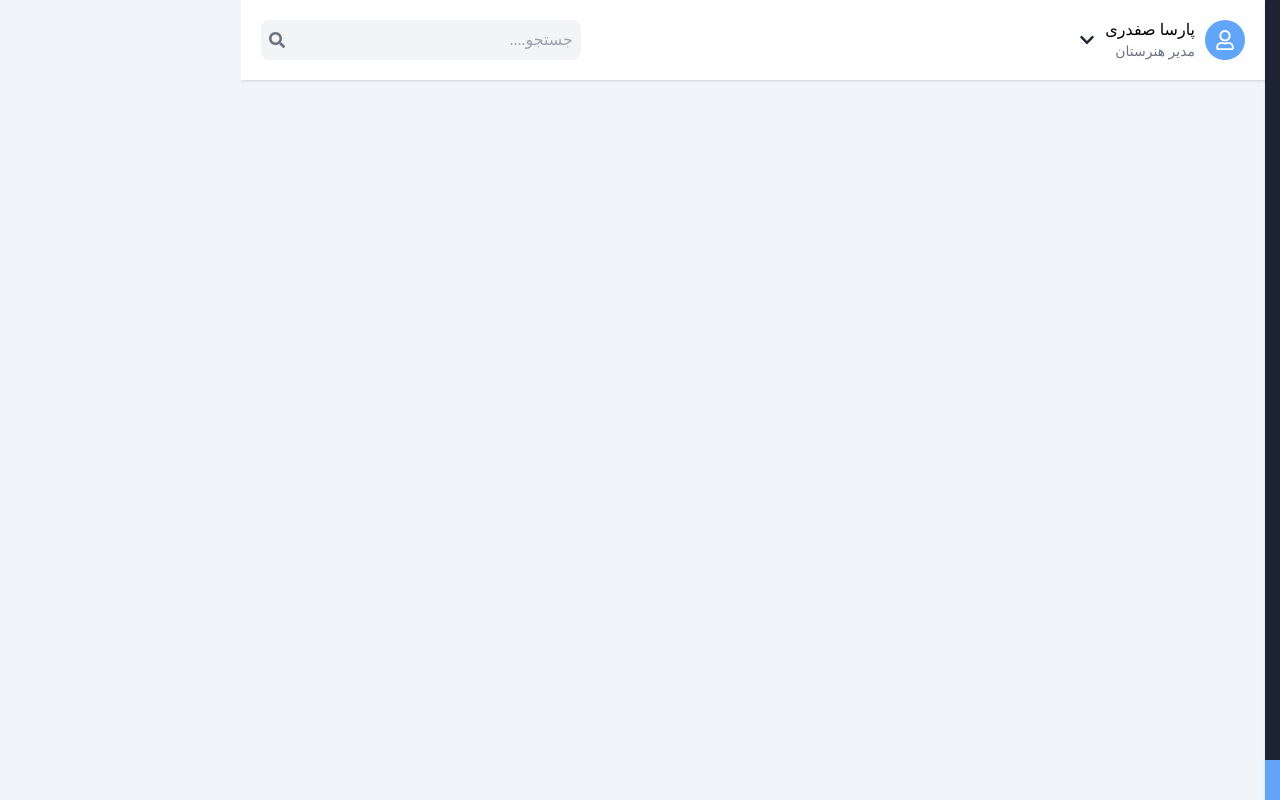
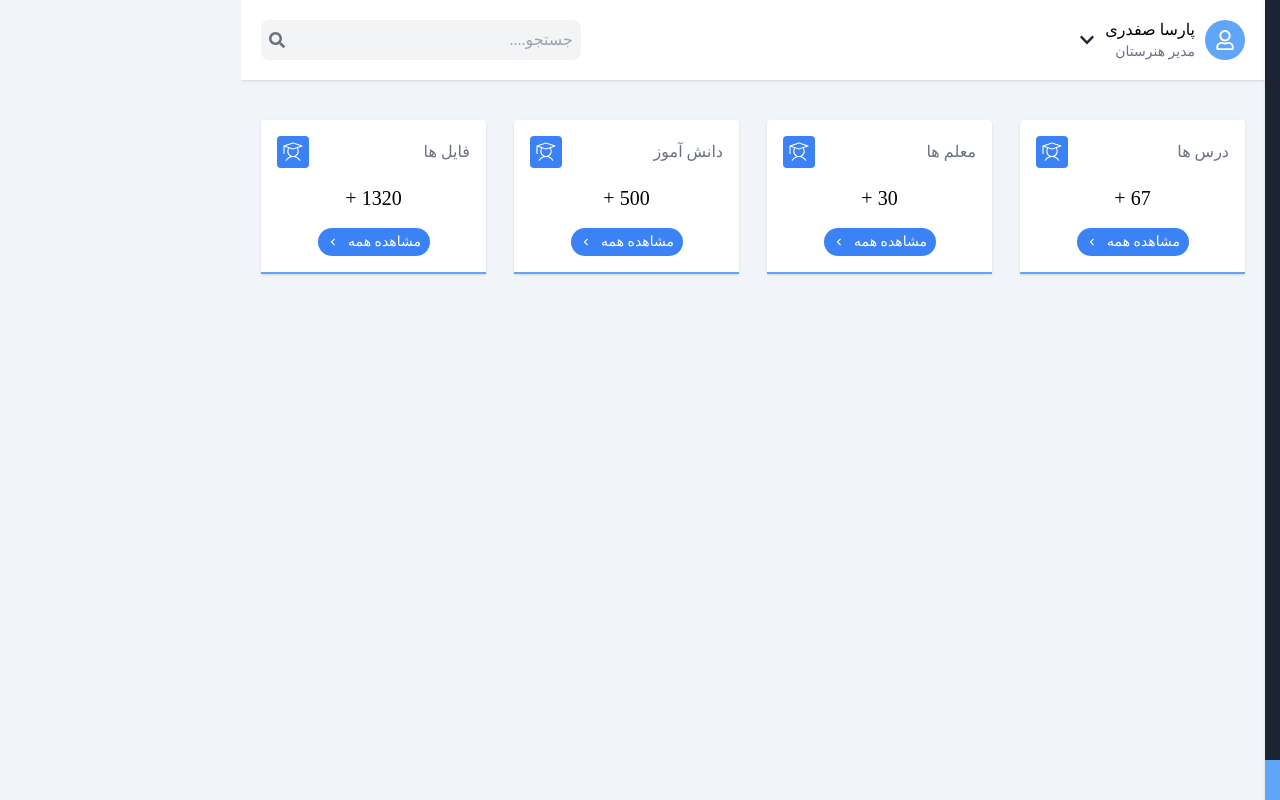
Before and after one commit to parsa-vesali/panel, a React (Vite) app: page /dashboard in a window 1280 px wide. Built offline with nearby package versions, Linux system fonts and the light colour scheme; a web font is replaced by a local one.

Commit message:
the project updated

```diff
--- /dev/null
+++ b/src/Components/InfoBoxes.jsx
@@ -0,0 +1,35 @@
+import React from 'react';
+import { PiStudentLight } from 'react-icons/pi';
+import { MdChevronLeft } from "react-icons/md";
+
+export default function InfoBoxes() {
+    return (
+        <div className="grid grid-cols-2 sm:grid-cols-3 lg:grid-cols-4 gap-6 sm:gap-7">
+            <Box params={{ title: 'درس ها', number: 67 }} icon={<PiStudentLight />} />
+            <Box params={{ title: 'معلم ها', number: 30 }} icon={<PiStudentLight />} />
+            <Box params={{ title: 'دانش آموز', number: 500 }} icon={<PiStudentLight />} />
+            <Box params={{ title: 'فایل ها', number: 1320 }} icon={<PiStudentLight />} />
+        </div>
+    );
+}
+
+function Box({ icon, params }) {
+    return (
+        <div className="flex flex-col gap-y-4 shadow p-4 bg-white border-b-2 border-blue-400 rounded-t">
+            <div className="flex justify-between items-center">
+                <span className=' font-Dana-Bold text-gray-500'>{params.title}</span>
+                <span className=' bg-blue-500 flex items-center justify-center text-white p-1 rounded text-2xl'>{icon}</span>
+            </div>
+            <div className="flex items-center justify-center">
+                <span className=" font-Dana-Bold text-xl">
+                    {params.number} +
+                </span>
+            </div>
+            <div className="flex items-center justify-center">
+                <button className='flex items-center justify-center gap-x-2 rounded-full text-white w-28 py-1 bg-blue-500 text-sm'>
+                    مشاهده همه <MdChevronLeft />
+                </button>
+            </div>
+        </div>
+    );
+}
--- a/src/Pages/Dashboard.jsx
+++ b/src/Pages/Dashboard.jsx
@@ -3,6 +3,9 @@ import SideBar from '../Components/SideBar'
 import NavBar from '../Components/NavBar'
 import { toast, ToastContainer } from 'react-toastify';
 import 'react-toastify/dist/ReactToastify.css';
+import InfoBoxes from '../Components/InfoBoxes';
+
+
 export default function Dashboard() {
     useEffect(() => {
         if (sessionStorage.getItem('isLoggedIn') === 'true') {
@@ -33,7 +36,8 @@ export default function Dashboard() {
                 <SideBar isOpen={isSidebarOpen} toggleSidebar={toggleSidebar} />
                 <div className='flex-1'>
                     <NavBar toggleSidebar={toggleSidebar} />
-                    <div className='p-4'>
+                    <div className='px-5 py-10'>
+                        <InfoBoxes />
                     </div>
                 </div>
             </div>
@@ -42,7 +46,5 @@ export default function Dashboard() {
                 <div onClick={toggleSidebar} className="fixed w-full h-full top-0 left-0 bg-black/40 z-20 md:backdrop-blur transition-all"></div>
             )}
         </>
-
-
     );
 }
--- a/tailwind.config.js
+++ b/tailwind.config.js
@@ -21,7 +21,10 @@ export default {
         'Dana': "Dana",
         'Dana-Bold': "Dana Bold",
         'Morabba': "Morabba",
-      }
+      },
+      colors: {
+        'dark-blue': '#1C2434',
+      },
     },
   },
   plugins: [
```
